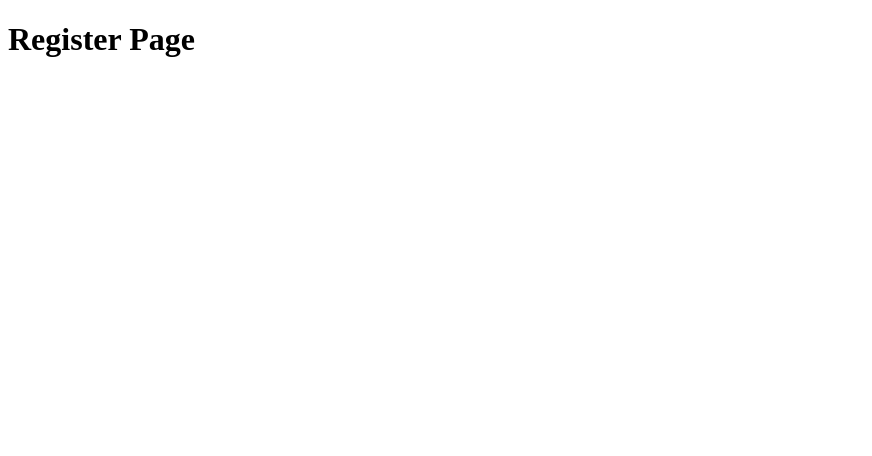
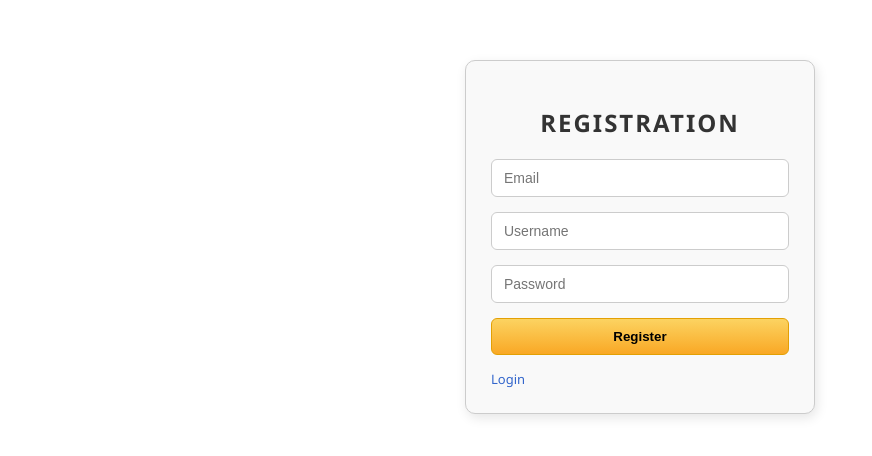
Before and after one commit to ShevtsovAS/wishlist-ui, a React (Vite) app: page /register in a window 1280 px wide. Shown: the top 456 px of the page, without its empty margins (0-872 px from the left). Built offline with nearby package versions, Linux system fonts and the light colour scheme.

Commit message:
Registration page

```diff
--- a/package.json
+++ b/package.json
@@ -10,6 +10,7 @@
     "preview": "vite preview"
   },
   "dependencies": {
+    "axios": "^1.8.4",
     "lucide-react": "^0.486.0",
     "react": "^19.0.0",
     "react-dom": "^19.0.0",
--- a/src/pages/LoginPage.tsx
+++ b/src/pages/LoginPage.tsx
@@ -33,7 +33,7 @@ const LoginPage = () => {
 
     return (
         <div className="login-container">
-            <h2>LOG IN</h2>
+            <h2>Login</h2>
             <form className="login-form" onSubmit={handleSubmit}>
                 <div className="input-group">
                     <input
--- a/src/pages/RegisterPage.tsx
+++ b/src/pages/RegisterPage.tsx
@@ -1,5 +1,71 @@
+import React, { useState } from 'react'
+import { Link } from 'react-router-dom'
+import './LoginPage.css'
+import axios from 'axios'
+
 const RegisterPage = () => {
-    return <h1>Register Page</h1>
+    const [email, setEmail] = useState('')
+    const [username, setUsername] = useState('')
+    const [password, setPassword] = useState('')
+
+    const handleRegister = async (e: React.FormEvent) => {
+        e.preventDefault()
+
+        try {
+            await axios.post('http://localhost:8080/api/auth/register', {
+                email,
+                username,
+                password,
+            })
+
+            alert('Registration successful! You can now log in.')
+        } catch (error) {
+            console.error('Registration error:', error)
+            alert('Registration failed. Please try again.')
+        }
+    }
+
+    return (
+        <div className="login-container">
+            <h2>REGISTRATION</h2>
+            <form className="login-form" onSubmit={handleRegister}>
+                <div className="input-group">
+                    <input
+                        type="email"
+                        placeholder="Email"
+                        value={email}
+                        onChange={(e) => setEmail(e.target.value)}
+                        required
+                    />
+                </div>
+                <div className="input-group">
+                    <input
+                        type="text"
+                        placeholder="Username"
+                        value={username}
+                        onChange={(e) => setUsername(e.target.value)}
+                        required
+                    />
+                </div>
+                <div className="input-group">
+                    <input
+                        type="password"
+                        placeholder="Password"
+                        value={password}
+                        onChange={(e) => setPassword(e.target.value)}
+                        required
+                    />
+                </div>
+                <button type="submit" className="login-btn">
+                    Register
+                </button>
+                <div className="login-links">
+                    <Link to="/login">Login</Link>
+                    <span></span>
+                </div>
+            </form>
+        </div>
+    )
 }
 
 export default RegisterPage
```
Also changed, not shown: 1 other file (tests, documents, lock files or other folders).
